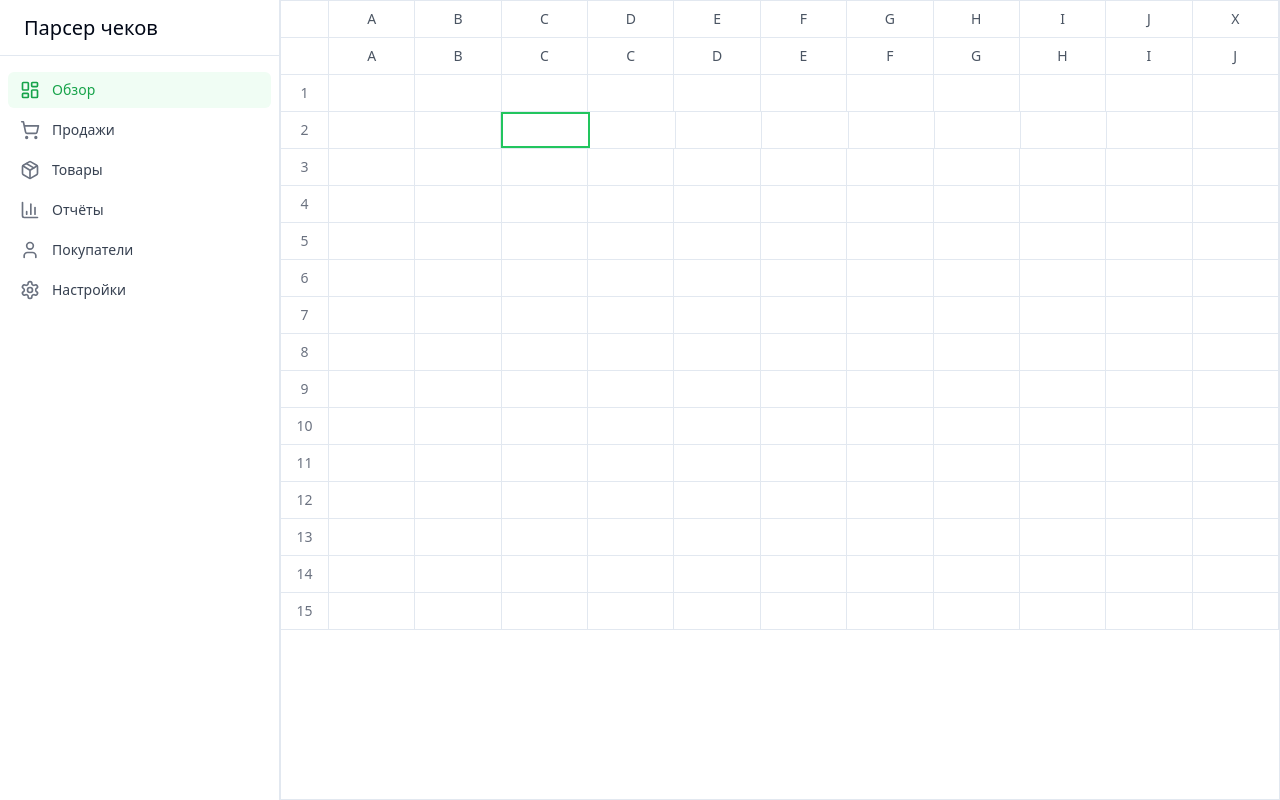
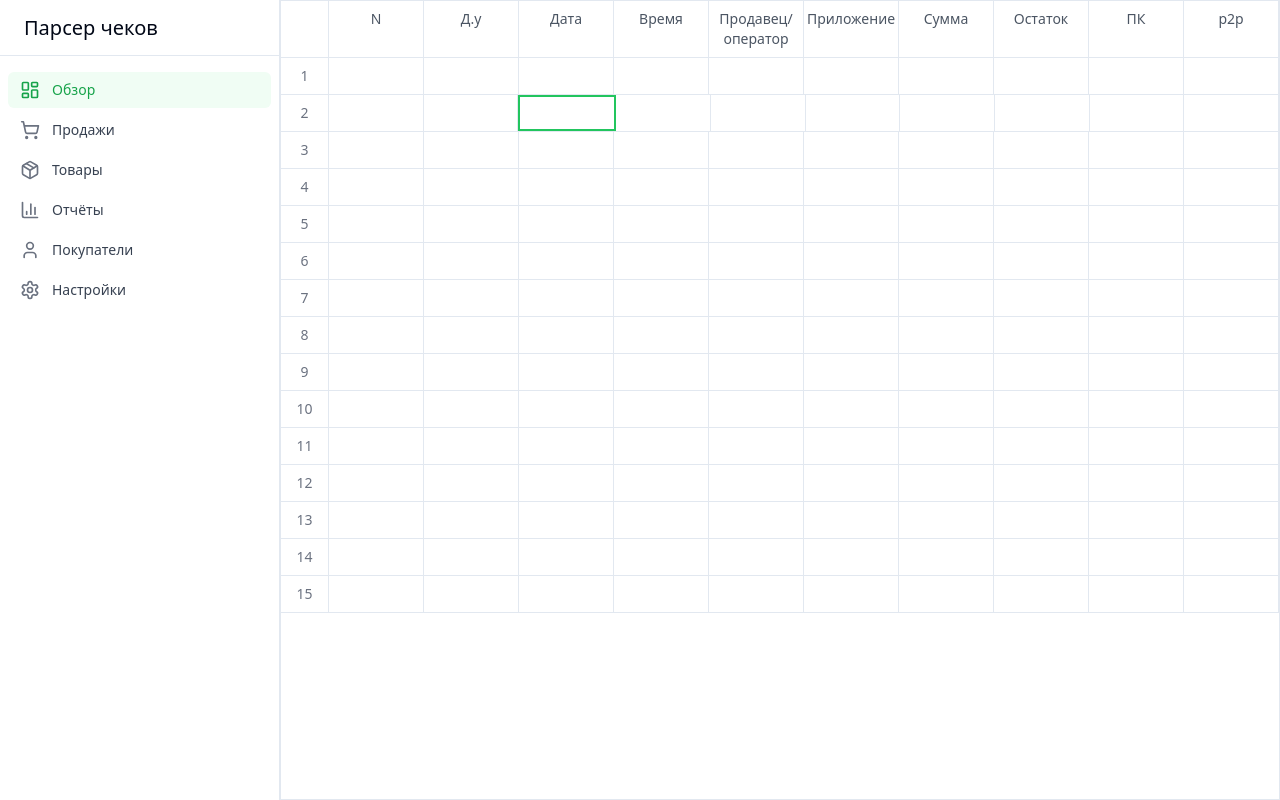
Before and after one commit to worq1337/check-sheet-wizard, a React (Vite) app: page / in a window 1280 px wide. Built offline with nearby package versions, Linux system fonts and the light colour scheme.

Commit message:
Refactor spreadsheet headers
Remove top headers and update second row headers.

```diff
--- a/src/components/SpreadsheetHeader.tsx
+++ b/src/components/SpreadsheetHeader.tsx
@@ -2,23 +2,28 @@
 import React from "react";
 
 const SpreadsheetHeader = () => {
-  const topHeaders = ["A", "B", "C", "D", "E", "F", "G", "H", "I", "J", "X"];
-  const secondaryHeaders = ["A", "B", "C", "C", "D", "E", "F", "G", "H", "I", "J"];
+  const headers = [
+    "N",
+    "Д.y",
+    "Дата",
+    "Время",
+    "Продавец/оператор",
+    "Приложение",
+    "Сумма",
+    "Остаток",
+    "ПК",
+    "p2p"
+  ];
 
   return (
     <div className="sticky top-0 z-10 bg-white">
       <div className="flex border-b">
         <div className="w-12 border-r"></div>
-        {topHeaders.map((header) => (
-          <div key={header} className="flex-1 min-w-[60px] border-r py-2 text-center text-sm font-medium text-gray-600">
-            {header}
-          </div>
-        ))}
-      </div>
-      <div className="flex border-b">
-        <div className="w-12 border-r"></div>
-        {secondaryHeaders.map((header, index) => (
-          <div key={`${header}-${index}`} className="flex-1 min-w-[60px] border-r py-2 text-center text-sm font-medium text-gray-600">
+        {headers.map((header, index) => (
+          <div
+            key={`header-${index}`}
+            className="flex-1 min-w-[60px] border-r py-2 text-center text-sm font-medium text-gray-600"
+          >
             {header}
           </div>
         ))}
--- a/src/components/SpreadsheetRow.tsx
+++ b/src/components/SpreadsheetRow.tsx
@@ -10,8 +10,8 @@ type SpreadsheetRowProps = {
 };
 
 const SpreadsheetRow = ({ rowNumber, highlightCell, className, style }: SpreadsheetRowProps) => {
-  // Create 11 cells for each row (same as the number of headers)
-  const cells = Array(11).fill(null);
+  // Create 10 cells for each row (same as the number of headers)
+  const cells = Array(10).fill(null);
 
   return (
     <div className={cn("flex border-b", className)} style={style}>
```
